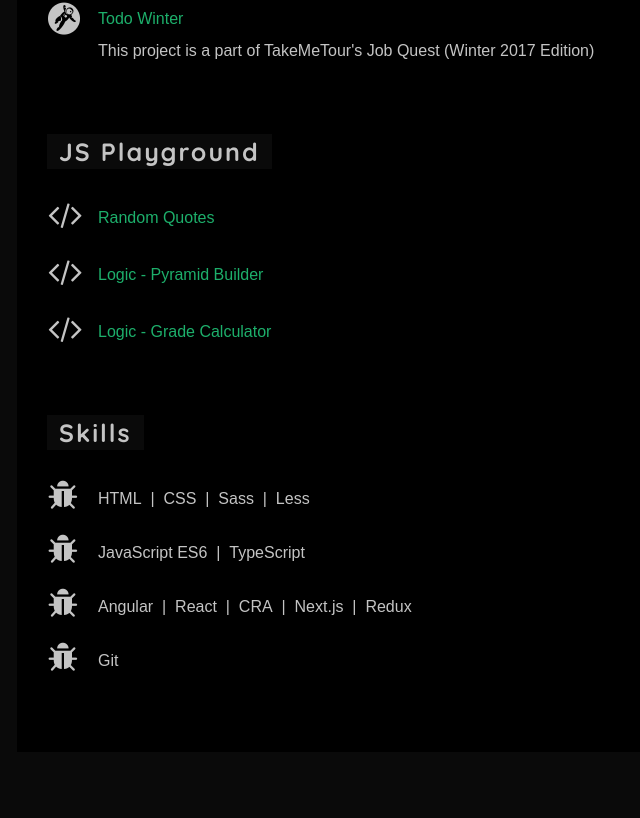
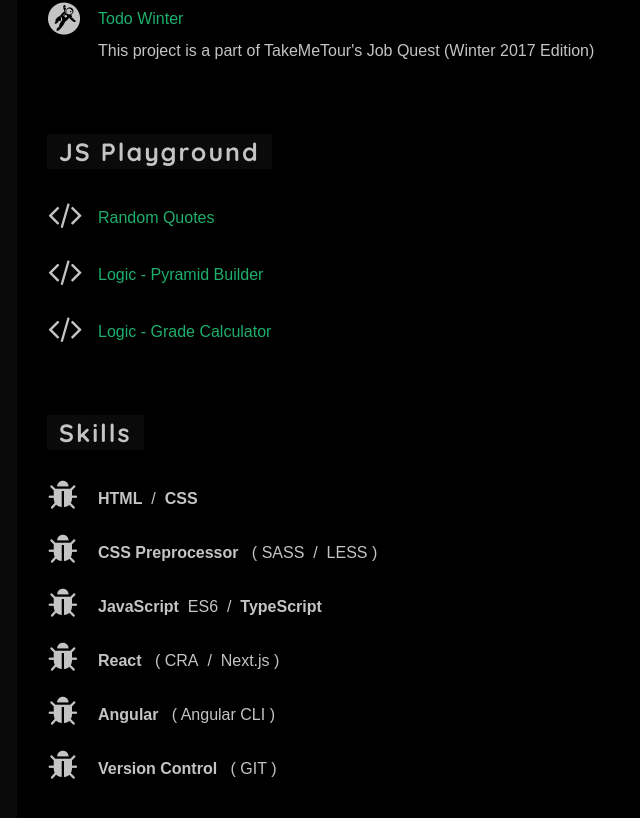
Before and after one commit to Nattasak/my-resume, a React (Create React App) app: page / in a window 1280 px wide. Shown: the part 660-1478 px from the top of the page, without its empty margins (243-883 px from the left). Before the commit the page ends 1412 px from the top, so only its background shows below. Built offline with nearby package versions, Linux system fonts and the light colour scheme.

Commit message:
update skills

```diff
--- a/src/Components/About.js
+++ b/src/Components/About.js
@@ -10,11 +10,11 @@
             <div className="flex-item">
               <div className="bio">
                 Hi' my name is Nat, I'm 27 years old living in Bangkok, Thailand.
-                I like JavaScript ES6 / Architecture and Algorithm.
+                I like JavaScript ES6{' / '}Architecture and Algorithm.
               </div>
               <ul className="about-items">
                 <li className="about-item">
-                  <span className="title">Front End</span><span>  -  BizIdea Digital Marketing (1 yr)</span>
+                  <span className="title">Front End</span><span>{'  -  '}BizIdea Digital Marketing (1 yr)</span>
                 </li>
               </ul>
             </div>
--- a/src/Components/Skills.js
+++ b/src/Components/Skills.js
@@ -12,19 +12,27 @@
               <ul className="skills-items">
                 <li className="skills-item">
                   <i className="fa fa-bug fa-2x" aria-hidden="true"></i>
-                  <span>HTML  |  CSS  |  Sass  |  Less</span>
+                  <span><b>HTML</b>{'  /  '}<b>CSS</b></span>
                 </li>
                 <li className="skills-item">
                   <i className="fa fa-bug fa-2x" aria-hidden="true"></i>
-                  <span>JavaScript ES6  |  TypeScript</span>
+                  <span><b>CSS Preprocessor</b>{'   '}( SASS{'  /  '}LESS )</span>
                 </li>
                 <li className="skills-item">
                   <i className="fa fa-bug fa-2x" aria-hidden="true"></i>
-                  <span>Angular  |  React  |  CRA  |  Next.js  |  Redux</span>
+                  <span><b>JavaScript</b>  ES6  /  <b>TypeScript</b></span>
                 </li>
                 <li className="skills-item">
                   <i className="fa fa-bug fa-2x" aria-hidden="true"></i>
-                  <span>Git</span>
+                  <span><b>React</b>{'   '}( CRA{'  /  '}Next.js )</span>
+                </li>
+                <li className="skills-item">
+                  <i className="fa fa-bug fa-2x" aria-hidden="true"></i>
+                  <span><b>Angular</b>{'   '}( Angular CLI )</span>
+                </li>
+                <li className="skills-item">
+                  <i className="fa fa-bug fa-2x" aria-hidden="true"></i>
+                  <span><b>Version Control</b>{'   '}( GIT )</span>
                 </li>
               </ul>
             </div>
```
